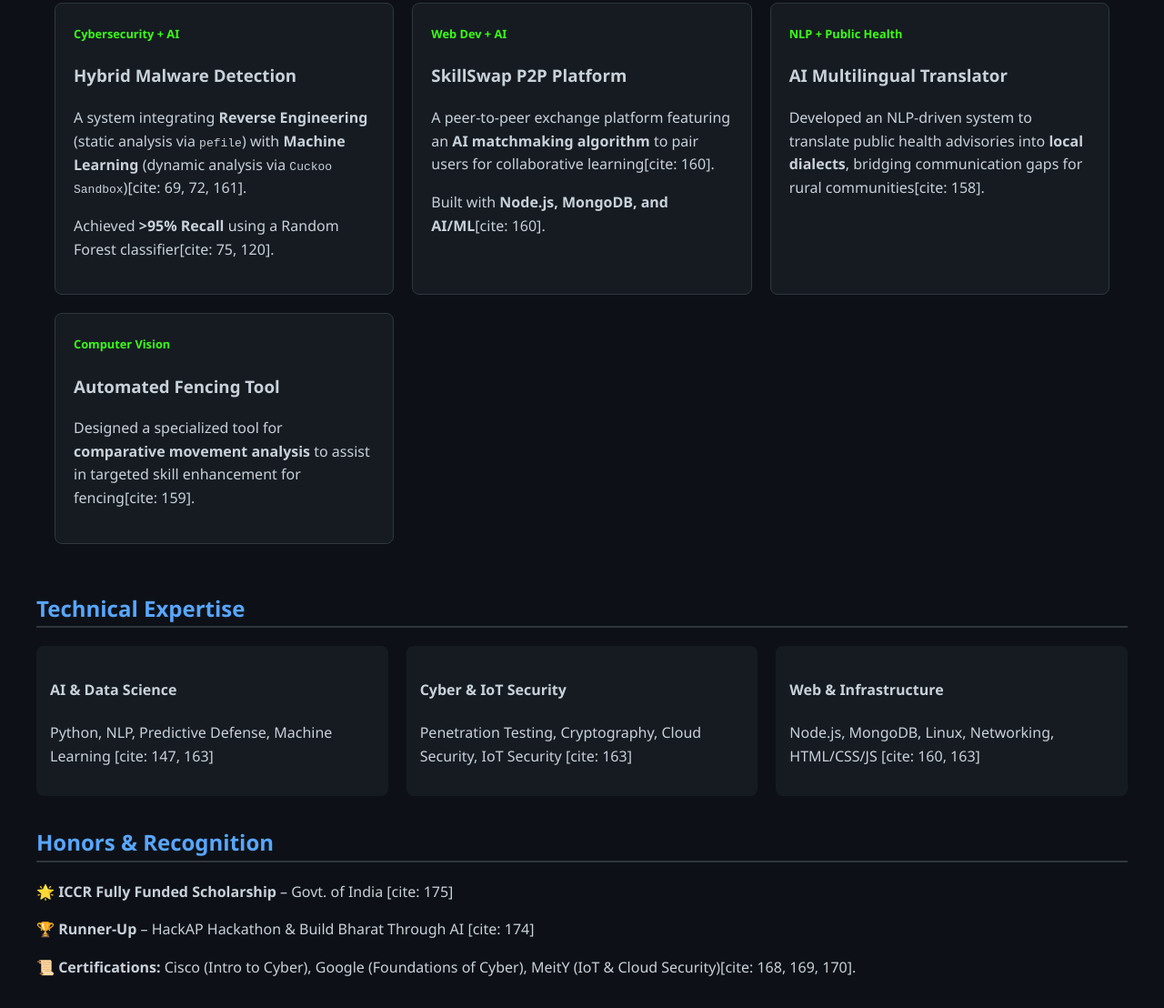
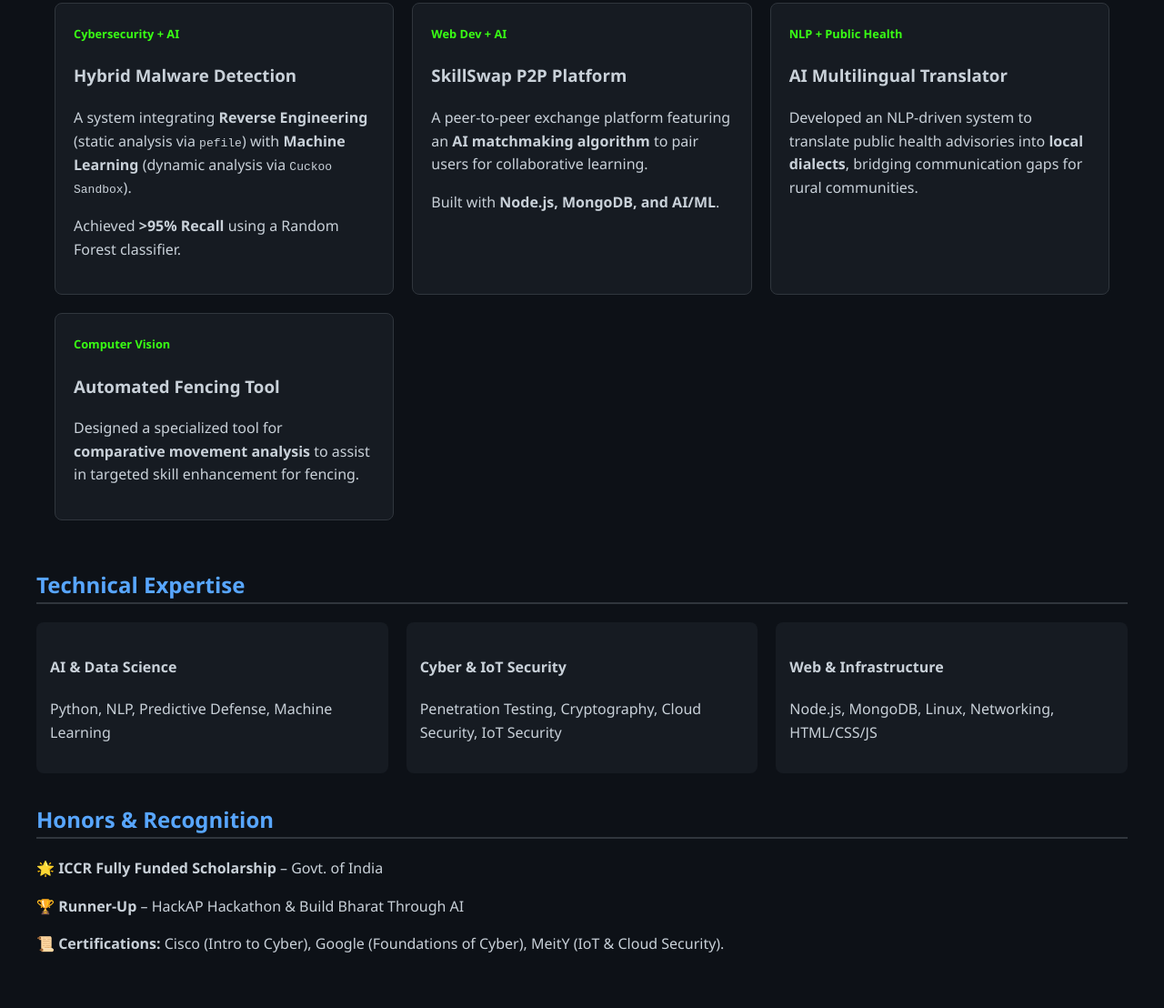
Before and after one commit to AvijitBaidya22580/AvijitBaidya22580.github.io, a plain HTML site: page index.html in a window 1280 px wide. Shown: the part 754-1862 px from the top of the page at 91% size. After the commit the page ends 1837 px from the top, so only its background shows below. Drawn offline with Linux system fonts and the light colour scheme.

Commit message:
Update index.html

```diff
--- a/index.html
+++ b/index.html
@@ -14,7 +14,7 @@
         <div class="contact-info">
             <p>
                 📍 Visakhapatnam, India | 📞 +91 78904 26896  |
-                ✉️ avijitbaidya22580@gmail.com  |
+                ✉️ avijitbaidya22580@gmail.com
                 🔗 <a href="https://www.linkedin.com/in/avijit-baidya-07b817238" target="_blank" class="header-link">LinkedIn</a>
             </p>
         </div>
@@ -25,13 +25,13 @@
         <div class="parallel-grid">
             <div class="card">
                 <h3>SAARC Cybersecurity Framework</h3>
-                <p><strong>Goal:</strong> Regional Digital Sovereignty[cite: 149, 150].</p>
-                <p>Researched and proposed a Unified Cybersecurity Framework for SAARC nations to ensure scalable threat detection and sustainable resilience[cite: 149, 150].</p>
+                <p><strong>Goal:</strong> Regional Digital Sovereignty.</p>
+                <p>Researched and proposed a Unified Cybersecurity Framework for SAARC nations to ensure scalable threat detection and sustainable resilience.</p>
             </div>
             <div class="card">
                 <h3>NIT Puducherry: Smart-Grid Security</h3>
-                <p><strong>Focus:</strong> IoT & Power Systems[cite: 153].</p>
-                <p>Developing robust security frameworks for smart meters and IEDs to fortify critical infrastructure against cyber-attacks[cite: 153].</p>
+                <p><strong>Focus:</strong> IoT & Power Systems.</p>
+                <p>Developing robust security frameworks for smart meters and IEDs to fortify critical infrastructure against cyber-attacks.</p>
             </div>
         </div>
     </section>
@@ -42,27 +42,27 @@
             <div class="card">
                 <span class="category-tag">Cybersecurity + AI</span>
                 <h3>Hybrid Malware Detection</h3>
-                <p>A system integrating <strong>Reverse Engineering</strong> (static analysis via <code>pefile</code>) with <strong>Machine Learning</strong> (dynamic analysis via <code>Cuckoo Sandbox</code>)[cite: 69, 72, 161].</p>
-                <p>Achieved <strong>>95% Recall</strong> using a Random Forest classifier[cite: 75, 120].</p>
+                <p>A system integrating <strong>Reverse Engineering</strong> (static analysis via <code>pefile</code>) with <strong>Machine Learning</strong> (dynamic analysis via <code>Cuckoo Sandbox</code>).</p>
+                <p>Achieved <strong>>95% Recall</strong> using a Random Forest classifier.</p>
             </div>
 
             <div class="card">
                 <span class="category-tag">Web Dev + AI</span>
                 <h3>SkillSwap P2P Platform</h3>
-                <p>A peer-to-peer exchange platform featuring an <strong>AI matchmaking algorithm</strong> to pair users for collaborative learning[cite: 160].</p>
-                <p>Built with <strong>Node.js, MongoDB, and AI/ML</strong>[cite: 160].</p>
+                <p>A peer-to-peer exchange platform featuring an <strong>AI matchmaking algorithm</strong> to pair users for collaborative learning.</p>
+                <p>Built with <strong>Node.js, MongoDB, and AI/ML</strong>.</p>
             </div>
 
             <div class="card">
                 <span class="category-tag">NLP + Public Health</span>
                 <h3>AI Multilingual Translator</h3>
-                <p>Developed an NLP-driven system to translate public health advisories into <strong>local dialects</strong>, bridging communication gaps for rural communities[cite: 158].</p>
+                <p>Developed an NLP-driven system to translate public health advisories into <strong>local dialects</strong>, bridging communication gaps for rural communities.</p>
             </div>
 
             <div class="card">
                 <span class="category-tag">Computer Vision</span>
                 <h3>Automated Fencing Tool</h3>
-                <p>Designed a specialized tool for <strong>comparative movement analysis</strong> to assist in targeted skill enhancement for fencing[cite: 159].</p>
+                <p>Designed a specialized tool for <strong>comparative movement analysis</strong> to assist in targeted skill enhancement for fencing.</p>
             </div>
         </div>
     </section>
@@ -72,15 +72,15 @@
         <div class="skills-flex">
             <div class="skill-group">
                 <h4>AI & Data Science</h4>
-                <p>Python, NLP, Predictive Defense, Machine Learning [cite: 147, 163]</p>
+                <p>Python, NLP, Predictive Defense, Machine Learning </p>
             </div>
             <div class="skill-group">
                 <h4>Cyber & IoT Security</h4>
-                <p>Penetration Testing, Cryptography, Cloud Security, IoT Security [cite: 163]</p>
+                <p>Penetration Testing, Cryptography, Cloud Security, IoT Security </p>
             </div>
             <div class="skill-group">
                 <h4>Web & Infrastructure</h4>
-                <p>Node.js, MongoDB, Linux, Networking, HTML/CSS/JS [cite: 160, 163]</p>
+                <p>Node.js, MongoDB, Linux, Networking, HTML/CSS/JS </p>
             </div>
         </div>
     </section>
@@ -88,9 +88,9 @@
     <section id="honors">
         <h2>Honors & Recognition</h2>
         <div class="awards-list">
-            <p>🌟 <strong>ICCR Fully Funded Scholarship</strong> – Govt. of India [cite: 175]</p>
-            <p>🏆 <strong>Runner-Up</strong> – HackAP Hackathon & Build Bharat Through AI [cite: 174]</p>
-            <p>📜 <strong>Certifications:</strong> Cisco (Intro to Cyber), Google (Foundations of Cyber), MeitY (IoT & Cloud Security)[cite: 168, 169, 170].</p>
+            <p>🌟 <strong>ICCR Fully Funded Scholarship</strong> – Govt. of India </p>
+            <p>🏆 <strong>Runner-Up</strong> – HackAP Hackathon & Build Bharat Through AI </p>
+            <p>📜 <strong>Certifications:</strong> Cisco (Intro to Cyber), Google (Foundations of Cyber), MeitY (IoT & Cloud Security).</p>
         </div>
     </section>
 
```
